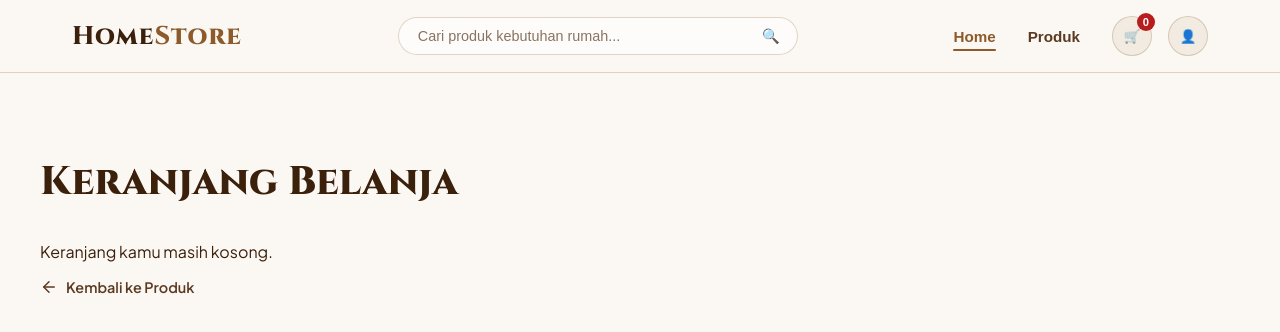
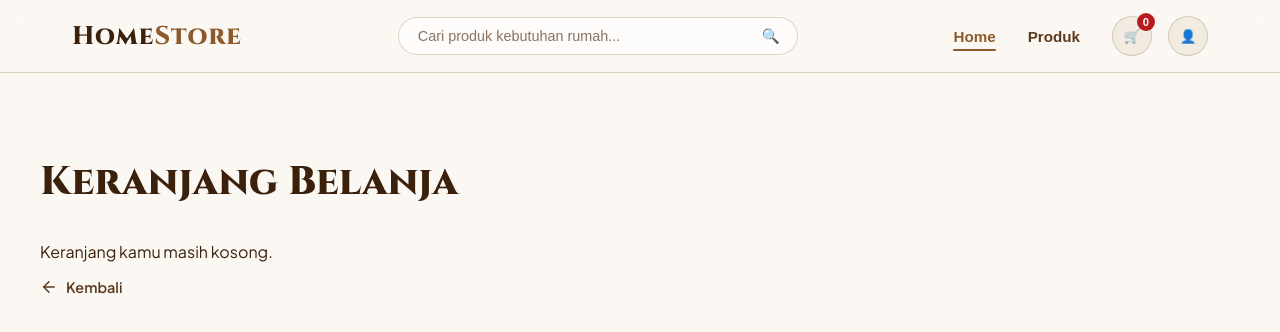
Before and after one commit to luwakhitam0209-cyber/homestore-frontend, a React (Vite) app: page /cart in a window 1280 px wide. Shown: the top 332 px of the page. Built offline with nearby package versions, Linux system fonts and the light colour scheme.

Commit message:
update button

```diff
--- a/src/pages/Cart.jsx
+++ b/src/pages/Cart.jsx
@@ -133,9 +133,9 @@ function Cart() {
 
           <p>Keranjang kamu masih kosong.</p>
 
-          <Link to="/products" className="back-button">
+          <Link to="/" className="back-button">
             <ArrowLeft size={18} />
-            Kembali ke Produk
+            Kembali
           </Link>
         </div>
       </div>
@@ -145,9 +145,9 @@ function Cart() {
   return (
     <div className="cart-page">
       <div className="cart-container">
-        <Link to="/products" className="back-link">
+        <Link to="/" className="back-link">
           <ArrowLeft size={18} />
-          Kembali ke Produk
+          Kembali
         </Link>
 
         <h1>Keranjang Belanja</h1>
```
